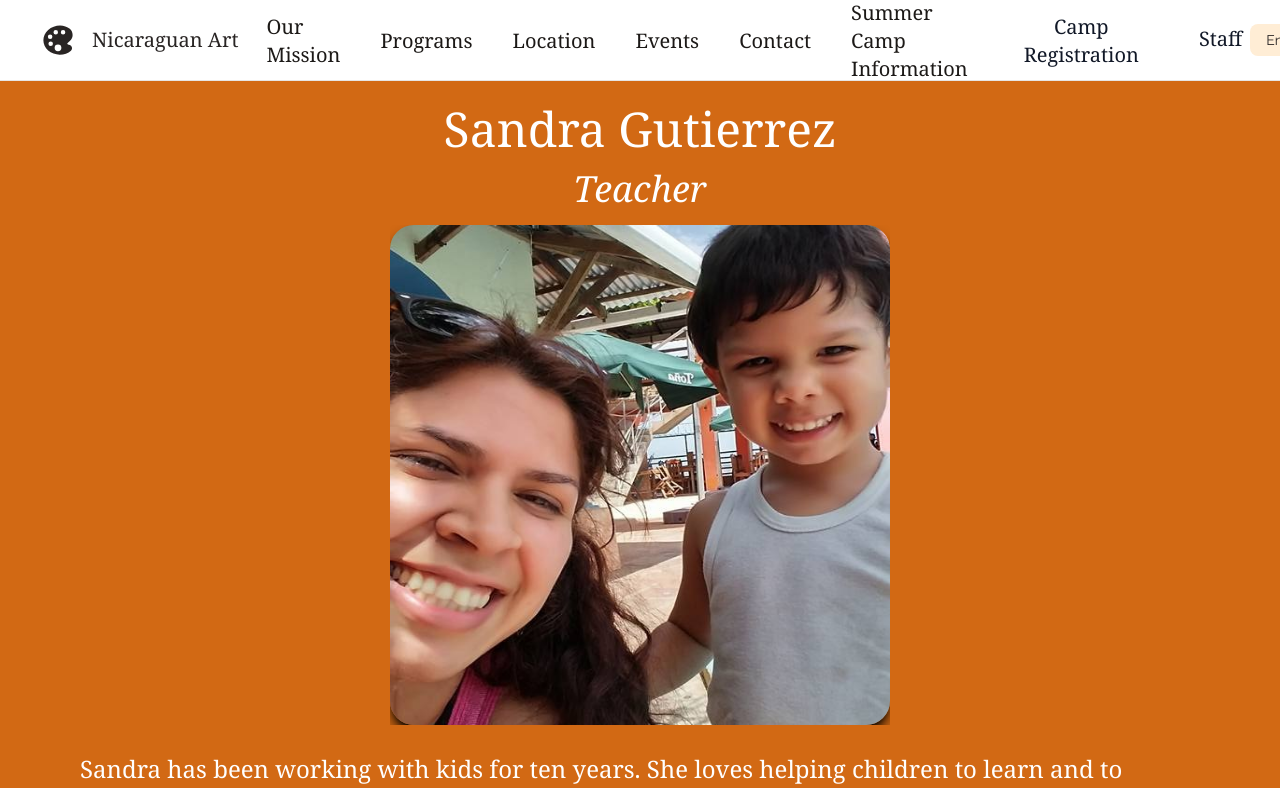
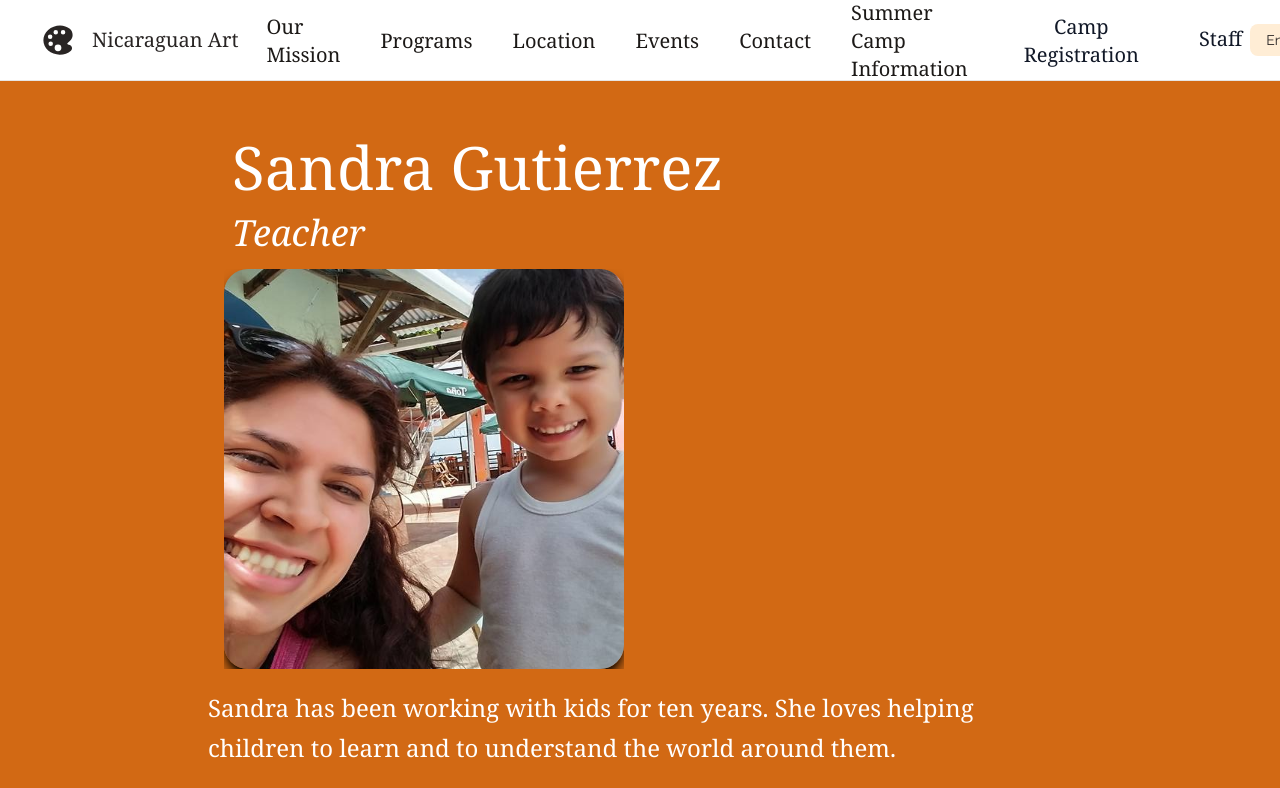
Before and after one commit to papadavis47/ometepe-art-and-education, a Next.js app: page /staff/sandra in a window 1280 px wide. Shown: the top 788 px of the page. Built offline with nearby package versions, Linux system fonts and the light colour scheme; a web font is replaced by a local one.

Commit message:
Change styling of staff components with tailwind - to align better with whole design

```diff
--- a/components/BioParagraph/BioParagraph.js
+++ b/components/BioParagraph/BioParagraph.js
@@ -2,9 +2,12 @@
 
 function BioParagraph({ text, id }) {
   return (
-    <div className='my-3' key={id}>
-      <p className='font-serif text-xl leading-relaxed md:leading-10 sm:text-2xl'>{text}</p>
-    </div>
+    <p
+      className='my-3 font-serif text-xl leading-relaxed text-white md:leading-10 sm:text-2xl'
+      key={id}
+    >
+      {text}
+    </p>
   );
 }
 
--- a/components/StaffTitle/StaffTitle.js
+++ b/components/StaffTitle/StaffTitle.js
@@ -3,8 +3,8 @@ import { useAppContext } from "../../Context/appContext.js";
 function StaffTitle({ title, titulo, name }) {
   const { spanish } = useAppContext();
   return (
-    <div className='w-full mx-auto text-center text-white max-w-8xl'>
-      <h1 className='mt-6 mb-4 font-serif text-4xl sm:text-5xl'>{name}</h1>
+    <div className='pt-2 pl-4 mt-4 text-white sm:pt-4 sm:pl-6'>
+      <h1 className='mt-6 mb-4 font-serif text-4xl sm:text-6xl'>{name}</h1>
       <h2 className='mb-4 font-serif text-3xl italic sm:text-4xl'>{spanish ? titulo : title}</h2>
     </div>
   );
--- a/pages/info/mission.js
+++ b/pages/info/mission.js
@@ -8,7 +8,7 @@ import {
 const Mission = () => {
   const { spanish } = useAppContext();
   return (
-    <div className='max-w-5xl px-4 mx-auto mt-8 text-white'>
+    <div className='max-w-4xl px-4 mx-auto mt-8 text-white'>
       <div className='py-6 font-serif'>
         <h1 className='text-3xl sm:text-5xl'>{spanish ? "Nuestra misión" : "Our Mission"}</h1>
       </div>
--- a/pages/info/programs.js
+++ b/pages/info/programs.js
@@ -3,15 +3,15 @@ import Image from "next/image";
 
 const Programs = () => {
   return (
-    <div className='max-w-5xl px-4 mx-auto text-white'>
+    <div className='max-w-4xl px-4 mx-auto text-white'>
       <Head>
         <title>Programs</title>
         <meta name='description' content='Ometepe Art and Education' />
         <link rel='icon' href='/favicon.ico' />
       </Head>
       <div className='mt-6 '>
-        <h1 className='py-6 font-serif text-4xl sm:text-5xl'>Programs</h1>
-        <p className='text-xl sm:text-3xl'>
+        <h1 className='py-6 font-serif text-4xl sm:text-5xl'>Our Programs</h1>
+        <p className='text-xl sm:text-2xl'>
           Our classes and workshops are designed to enrich the students lives by exposing them to
           Latino culture, language and creativity &hearts;
         </p>
--- a/pages/info/summer-camp.js
+++ b/pages/info/summer-camp.js
@@ -6,7 +6,7 @@ import SmallContactSnippet from "../../components/SmallContactSnippet";
 const Camp = () => {
   const { spanish } = useAppContext();
   return (
-    <div className='max-w-5xl px-4 mx-auto text-white'>
+    <div className='max-w-4xl px-4 mx-auto text-white'>
       <Head>
         <title>Summer Camps 2022</title>
         <meta name='description' content='Ometepe Art and Education' />
--- a/pages/staff/inma.js
+++ b/pages/staff/inma.js
@@ -7,25 +7,21 @@ import BioParagraph from "../../components/BioParagraph";
 const Inma = () => {
   const { spanish } = useAppContext();
   return (
-    <>
+    <div className='max-w-4xl px-4 mx-auto'>
       <StaffTitle title='Teacher' titulo='Maestra' name='Inma Davis' />
-      <div className='flex flex-col items-center px-4 mx-auto sm:max-w-6xl'>
+      <div className='sm:pl-4'>
         <Image
           src='/images/staff/inma-profile.jpg'
           alt='Inma - profile picture'
-          width={500}
-          height={510}
+          width={400}
+          height={410}
           className='shadow-lg rounded-3xl shadow-black'
         />
-        <div className=''>
-          <section className='mt-6 text-white'>
-            {englishParagraphs.map((para) => (
-              <BioParagraph text={para.text} key={para.id} />
-            ))}
-          </section>
-        </div>
       </div>
-    </>
+      {englishParagraphs.map((para) => (
+        <BioParagraph text={para.text} key={para.id} />
+      ))}
+    </div>
   );
 };
 
--- a/pages/staff/inmaculada.js
+++ b/pages/staff/inmaculada.js
@@ -7,28 +7,26 @@ import { englishParagraphs } from "../../data/inmaculadaBioData.js";
 const Inmaculada = () => {
   const { spanish } = useAppContext();
   return (
-    <>
+    <div className='max-w-4xl px-4 mx-auto'>
       <StaffTitle name='Inmaculada Cruz' titulo='Pintora y Chef' title='Painter and Chef' />
-      <div className='flex flex-col items-center px-4 mx-auto sm:max-w-6xl'>
+      <div className='sm:pl-4'>
         <Image
           src='/images/staff/inmaculada.jpg'
           alt='Inmaculda - profile picture'
-          width={700}
-          height={510}
+          width={600}
+          height={410}
           className='shadow-lg rounded-3xl shadow-black'
         />
+      </div>
       <div className=''>
-          <h1 className='py-2 my-8 font-serif text-3xl text-white sm:text-4xl md:text-center'>
+        <h1 className='py-2 my-8 font-serif text-3xl text-white sm:text-4xl'>
           {spanish ? "Biografia del artista" : "Artist's Biography"}
         </h1>
-          <section className='mt-6 text-white'>
         {englishParagraphs.map((para) => (
           <BioParagraph text={para.text} key={para.id} />
         ))}
-          </section>
       </div>
     </div>
-    </>
   );
 };
 
--- a/pages/staff/sandra.js
+++ b/pages/staff/sandra.js
@@ -7,25 +7,21 @@ import BioParagraph from "../../components/BioParagraph";
 const Sandra = () => {
   const { spanish } = useAppContext();
   return (
-    <>
+    <div className='max-w-4xl px-4 mx-auto'>
       <StaffTitle name='Sandra Gutierrez' titulo='Maestra' title='Teacher' />
-      <div className='flex flex-col items-center px-4 mx-auto sm:max-w-6xl'>
+      <div className='sm:pl-4'>
         <Image
           src='/images/staff/sandra-profile.jpg'
           alt='Sandra - profile picture'
-          width={500}
-          height={500}
+          width={400}
+          height={400}
           className='shadow-lg rounded-3xl shadow-black'
         />
-        <div className=''>
-          <section className='mt-6 text-white'>
-            {englishParagraphs.map((para) => (
-              <BioParagraph text={para.text} key={para.id} />
-            ))}
-          </section>
-        </div>
       </div>
-    </>
+      {englishParagraphs.map((para) => (
+        <BioParagraph text={para.text} key={para.id} />
+      ))}
+    </div>
   );
 };
 
--- a/pages/staff/victor.js
+++ b/pages/staff/victor.js
@@ -7,28 +7,26 @@ import { englishParagraphs } from "../../data/victorBioData.js";
 const Victor = () => {
   const { spanish } = useAppContext();
   return (
-    <>
+    <div className='max-w-4xl px-4 mx-auto'>
       <StaffTitle name='Victor Fuentes' titulo='Pintor y Poeta' title='Painter and Poet' />
-      <div className='flex flex-col items-center px-4 mx-auto sm:max-w-6xl'>
+      <div className='sm:pl-4'>
         <Image
           src='/images/staff/victor-portrait.jpg'
           alt='Victor Fuentes, Painter'
-          width={800}
-          height={500}
+          width={700}
+          height={400}
           className='shadow-lg rounded-3xl shadow-black'
         />
+      </div>
       <div className=''>
-          <h1 className='py-2 my-8 font-serif text-3xl text-white sm:text-4xl md:text-center'>
+        <h1 className='py-2 my-8 font-serif text-3xl text-white sm:text-4xl'>
           {spanish ? "Declaración del artista" : "Artist's Statement"}
         </h1>
-          <section className='mt-6 text-white'>
         {englishParagraphs.map((para) => (
           <BioParagraph text={para.text} key={para.id} />
         ))}
-          </section>
       </div>
     </div>
-    </>
   );
 };
 
```
Lines whose indentation alone changed are shown as unchanged.
